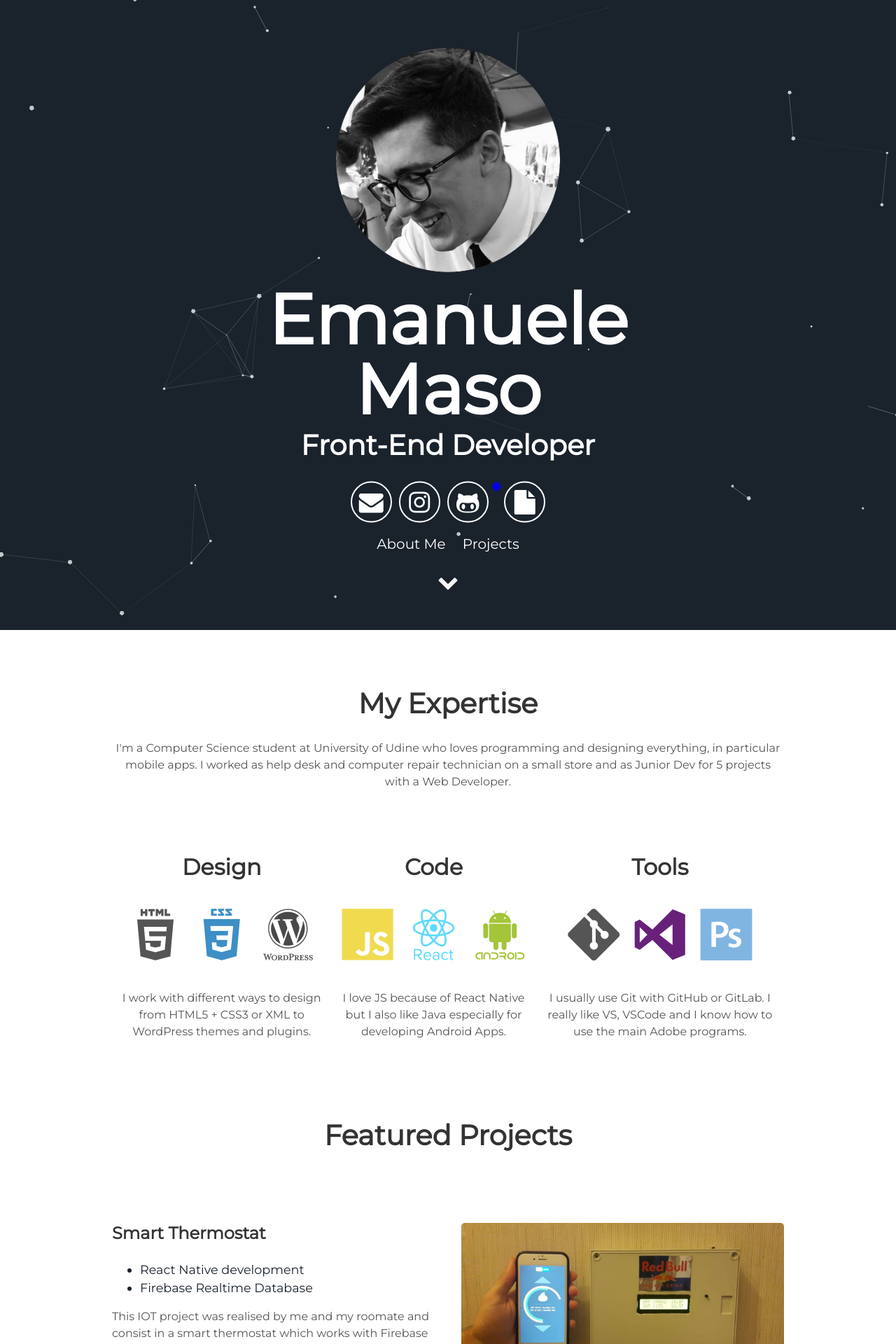
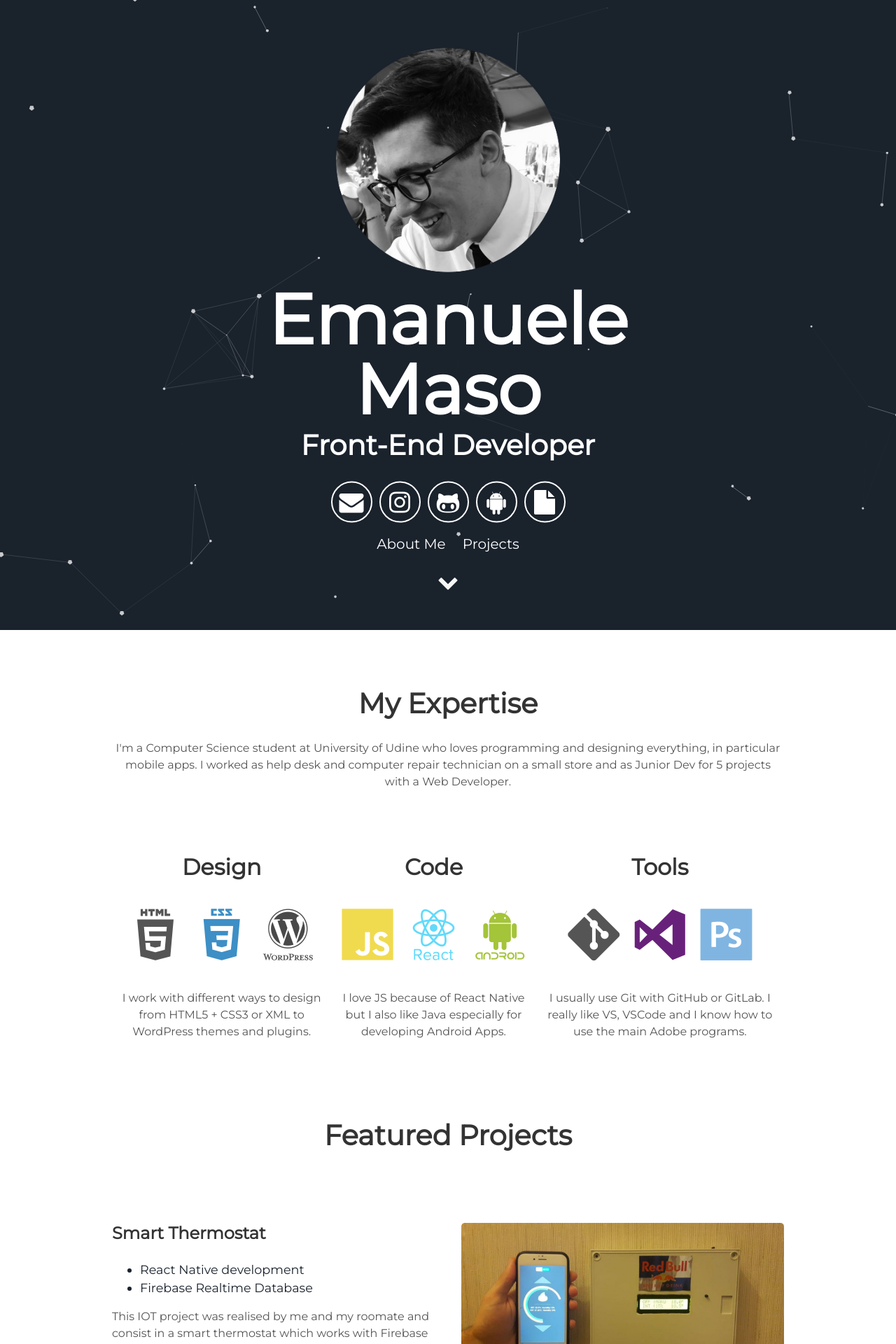
Before and after one commit to ClarkStoro/clarkstoro.github.io, a Jekyll site: the page built from index.html, in a window 1280 px wide. Shown: the top 1920 px of the page at 70% size. Built offline with Jekyll 4.4.1, drawn with Linux system fonts in a browser that asks for light colours.

Commit message:
Update header.html

```diff
--- a/_includes/header.html
+++ b/_includes/header.html
@@ -13,7 +13,7 @@
         <a aria-label="Send email" title="Send e-mail to emanuele.maso97@gmail.com" href="mailto:emanuele.maso97@gmail.com"><i class="icon fa fa-envelope"></i></a>
         <a aria-label="Instagram" title="Instagram" target="_blank" href="https://www.instagram.com/clarkstoro/"><i class="icon fa fa-instagram" aria-hidden="true"></i></a>
         <a aria-label="Github" title="Github" target="_blank" href="https://github.com/ClarkStoro"><i class="icon fa fa-github-alt" aria-hidden="true"></i></a>
-        <a aria-label="Play Store" title="Play Store" target="_blank" href="https://play.google.com/store/apps/developer?id=Emanuele+Maso"><i class="fa fa-android" aria-hidden="true"></i></a>
+        <a aria-label="Play Store" title="Play Store" target="_blank" href="https://play.google.com/store/apps/developer?id=Emanuele+Maso"><i class="icon fa fa-android" aria-hidden="true"></i></a>
         <a aria-label="My CV" title="My CV" target="_blank" href="{{"assets/CV-Emanuele-Maso.pdf"}}"><i class="icon fa fa-file" aria-hidden="true"></i></a>
     </div>
       <div class="header-links">
```
